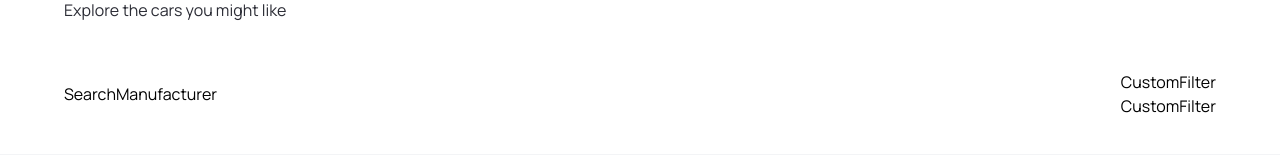
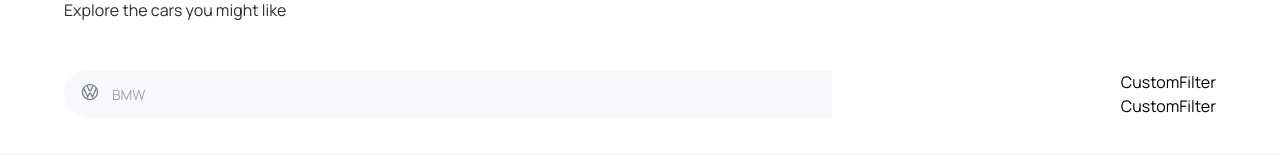
Before and after one commit to jummy16/car_showcase, a Next.js app: page / in a window 1280 px wide. Shown: the part 916-1084 px from the top of the page. Built offline with nearby package versions, Linux system fonts and the light colour scheme.

Commit message:
Update SearchManufacturer.tsx

```diff
--- a/components/SearchManufacturer.tsx
+++ b/components/SearchManufacturer.tsx
@@ -1,10 +1,59 @@
+"use client";
 import { SearchManufacturerProps } from '@/types'
 import { Combobox, Transition } from '@headlessui/react'
-import React from 'react'
+import Image from 'next/image';
+import { Fragment, useState } from 'react';
+import { manufacturers } from '@/constants';
 
 const SearchManufacturer = ({manufacturer, setManufacturer}:SearchManufacturerProps) => {
+  const [query, setQuery] = useState("");
+  const filteredManufacturers = query === "" ? manufacturers : manufacturers.filter((item) =>(
+    item.toLowerCase().replace(/\s+/g, "").includes(query.toLowerCase().replace(/\s+/g, "")
+  )))
   return (
-    <div>SearchManufacturer</div>
+    <div className='search-manufacturer'>
+      <Combobox value={manufacturer} onChange={setManufacturer}>
+        <div className='relative w-full'>
+          <Combobox.Button className="absolute top[14px]">
+            <Image src="/car-logo.svg" width={20} height={20}className='ml-4 mt-3' alt='car-logo'/>
+          </Combobox.Button>
+          <Combobox.Input className="search-manufacturer__input" placeholder="BMW" displayValue={(manufacturer:string)=>manufacturer} onChange={(e)=>setQuery(e.target.value)}/>
+          <Transition as={Fragment} leave='transition ease-in duration-100' leaveFrom='opacity-100' leaveTo='opacity-0' afterLeave={()=> setQuery("")}>
+            <Combobox.Options>
+              {filteredManufacturers.length === 0 && query !== "" ?
+              (
+                <Combobox.Option value={query} className="search-manufacturer__option">
+                  Create "{query}"
+                </Combobox.Option>
+              ) : ( filteredManufacturers.map((item) =>(
+                <Combobox.Option key={item} className={({active}) => `relative search-manufacturer__option ${active ? "bg-primary-blue text-white" : "text-gray-900"}`} value={item}>
+                  {({selected, active}) =>(
+                    <>
+                      <span
+                          className={`block truncate ${
+                            selected ? 'font-medium' : 'font-normal'
+                          }`}
+                        >
+                          {item}
+                        </span>
+                        {selected ? (
+                          <span
+                            className={`absolute inset-y-0 left-0 flex items-center pl-3 ${
+                              active ? 'text-white' : 'text-teal-600'
+                            }`}
+                          >
+                          </span>
+                        ) : null}
+                    </>
+                  )}
+                </Combobox.Option>
+              )
+              ))}
+            </Combobox.Options>
+          </Transition>
+        </div>
+      </Combobox>
+    </div>
   )
 }
 
```
